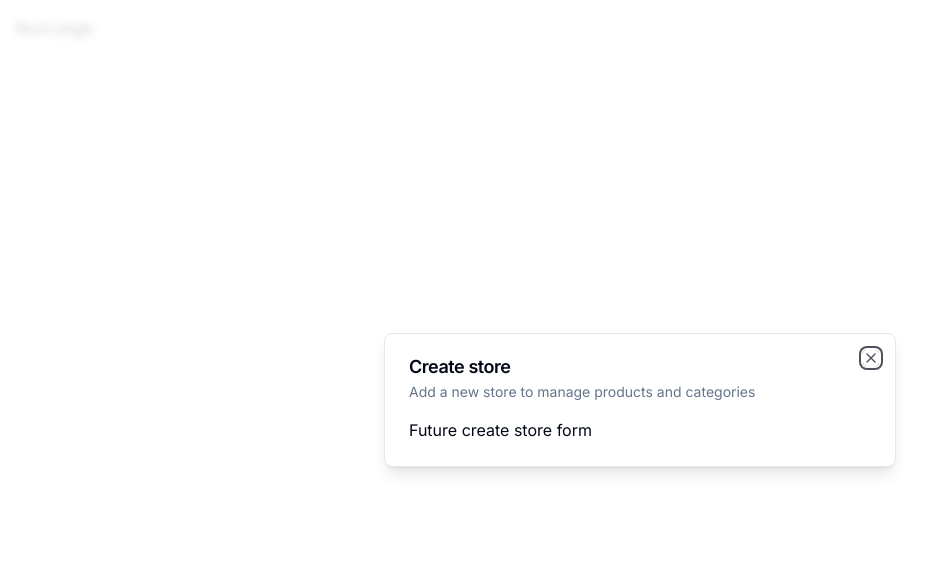
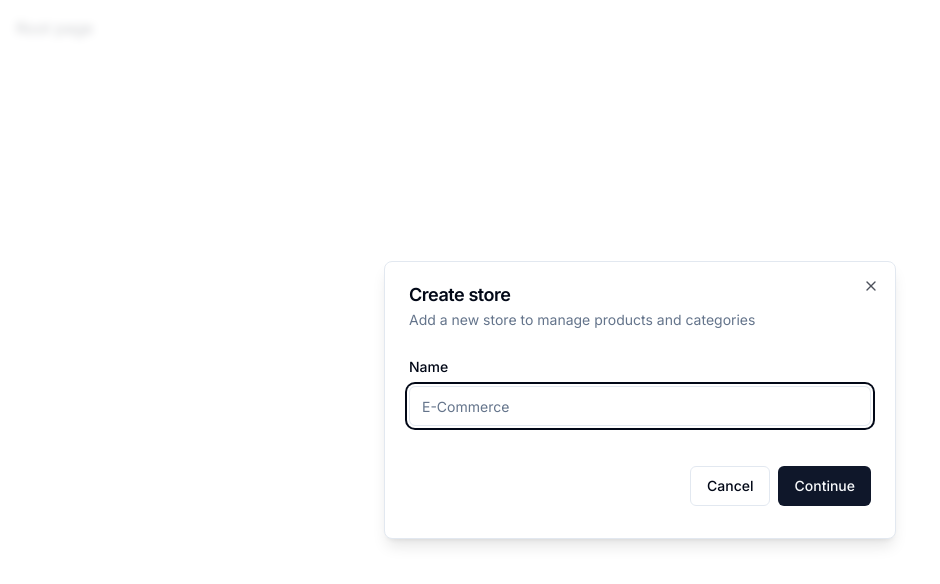
Before and after one commit to ali5422m/E-Commerce-Next13, a Next.js app: page / in a window 1280 px wide. Shown: the top 584 px of the page, without its empty margins (0-940 px from the left). Built offline with nearby package versions, Linux system fonts and the light colour scheme.

Commit message:
creating form and validation react-hook-form

```diff
--- a/components/modals/store-module.tsx
+++ b/components/modals/store-module.tsx
@@ -1,10 +1,33 @@
 "use client";
+
+import * as z from 'zod';
+import {useForm} from "react-hook-form";
+import {zodResolver} from "@hookform/resolvers/zod";
 
 import {useStoreModal} from "@/hooks/use-store-module";
 import {Modal} from "@/components/ui/modal";
+import {Form, FormControl, FormDescription, FormField, FormItem, FormLabel, FormMessage} from "@/components/ui/form";
+import {Button} from "@/components/ui/button";
+import {Input} from "@/components/ui/input";
+
+const formSchema = z.object({
+    name: z.string().min(2),
+})
 
 export const StoreModule = () => {
     const storeModal = useStoreModal();
+
+    const form = useForm<z.infer<typeof formSchema>>({
+        resolver: zodResolver(formSchema),
+        // defaultValues: {
+        //     name: "",
+        // }
+    })
+
+    const onSubmit = async (values: z.infer<typeof formSchema>) => {
+        console.log(values)
+        // TODO: Create Store
+    }
 
     return (
         <Modal
@@ -13,7 +36,35 @@
             isOpen={storeModal.isOpen}
             onClose={storeModal.onClose}
         >
-            Future create store form
+            <Form {...form}>
+                <form onSubmit={form.handleSubmit(onSubmit)} className="space-y-4 py-2 pb-2">
+                    <FormField
+                        control={form.control}
+                        name="name"
+                        render={({field}) => (
+                            <FormItem>
+                                <FormLabel>Name</FormLabel>
+                                <FormControl>
+                                    <Input placeholder="E-Commerce" {...field} />
+                                </FormControl>
+                                {/*<FormDescription>*/}
+                                {/*    This is your public display name.*/}
+                                {/*</FormDescription>*/}
+                                <FormMessage/>
+                            </FormItem>
+                        )}
+                    />
+                    <div className="pt-6 space-x-2 flex items-center justify-end">
+                        <Button
+                            variant="outline"
+                            onClick={storeModal.onClose}
+                        >
+                            Cancel
+                        </Button>
+                        <Button type="submit">Continue</Button>
+                    </div>
+                </form>
+            </Form>
         </Modal>
     );
 };
```
